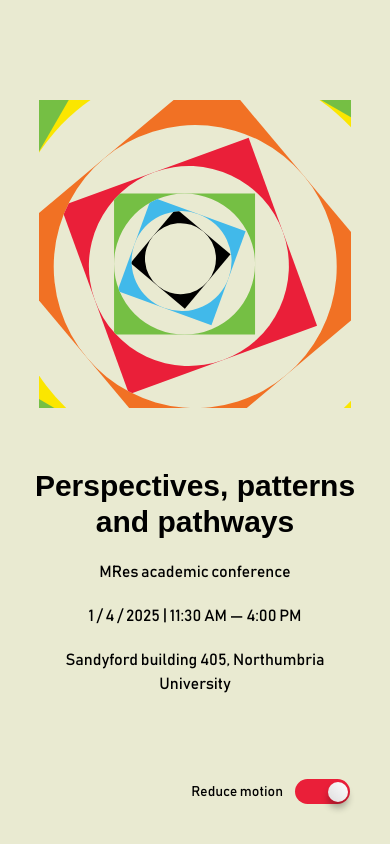
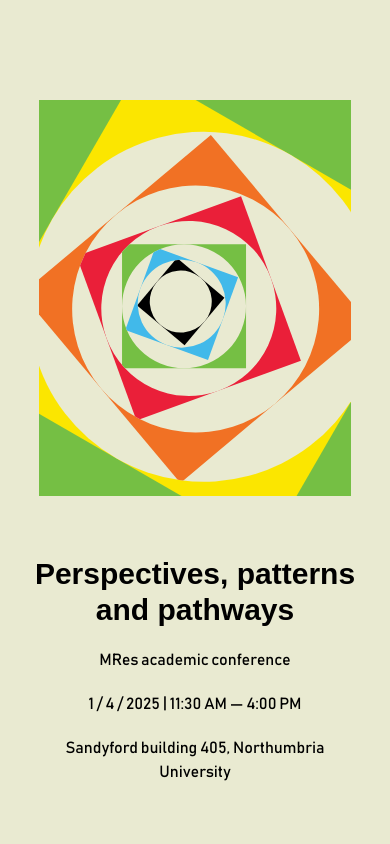
Before and after one commit to Lossmeril/perspectives-patterns-pathways, a Next.js app: page / in a window 390 px wide. Shown: the top 844 px of the page. Built offline with nearby package versions, Linux system fonts and the light colour scheme; a web font is replaced by a local one.

Commit message:
fix: responsivity fixes

```diff
--- a/app/page.tsx
+++ b/app/page.tsx
@@ -13,7 +13,7 @@ const HomePage = () => {
     const getBreakpointValue = () => {
       const width = window.innerWidth;
 
-      if (width < 640) return 400; // Mobile (sm)
+      if (width < 640) return 350; // Mobile (sm)
       if (width < 768) return 500; // Tablet (md)
       if (width < 1024) return 600; // Small Laptop (lg)
       if (width < 1280) return 800; // Desktop (xl)
@@ -34,7 +34,7 @@ const HomePage = () => {
 
   return (
     <main className="max-w-screen overflow-x-hidden">
-      <section className="w-full h-screen bg-beige pb-32 pt-10 flex flex-col justify-center align-middle gap-10">
+      <section className="w-full h-screen bg-beige pb-10 lg:pb-32 pt-10 flex flex-col justify-center align-middle gap-10">
         <Navbar />
         <HeroBanner initialRotation={inRot} initialScale={inScale} />
         <div className="p-5 w-full text-center">
@@ -56,7 +56,7 @@ const HomePage = () => {
         id="speakers"
         className="w-full min-h-screen py-[64px] bg-beige grid place-items-center"
       >
-        <h2 className="text-3xl mb-20">Meet the speakers</h2>
+        <h2 className="text-center text-3xl mb-20">Meet the speakers</h2>
         <div className="grid lg:grid-cols-3 xl:grid-cols-4 gap-10">
           {speakers.map((speaker) => (
             <SpeakerBox key={speaker.id} speaker={speaker} />
--- a/components/heroBanner.tsx
+++ b/components/heroBanner.tsx
@@ -89,7 +89,7 @@ const HeroBanner: React.FC<HeroBannerProps> = ({
 
   return (
     <>
-      <div className="w-[80%] xl:w-3/4 h-3/4 overflow-hidden bg-grass relative mx-auto">
+      <div className="w-[80%] xl:w-3/4 h-screen md:h-3/4 overflow-hidden bg-grass relative mx-auto">
         <PatternBlock
           color="yellow"
           scale={getScaleFromIteration(initialScale, 1).toString()}
@@ -146,7 +146,7 @@ const HeroBanner: React.FC<HeroBannerProps> = ({
           </PatternBlock>
         </PatternBlock>
       </div>
-      <div className="fixed bottom-10 right-10 flex flex-row-reverse items-center gap-3">
+      <div className="fixed bottom-10 right-10 hidden md:flex flex-row-reverse items-center gap-3">
         <div className="check">
           <input
             id="check"
--- a/components/navbar.tsx
+++ b/components/navbar.tsx
@@ -30,6 +30,8 @@ const Navbar = () => {
           </Link>
         ))}
       </nav>
+
+      {/* -------- DESKTOP */}
     </div>
   );
 };
```
